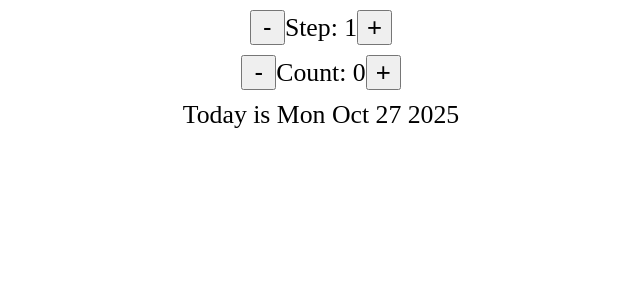
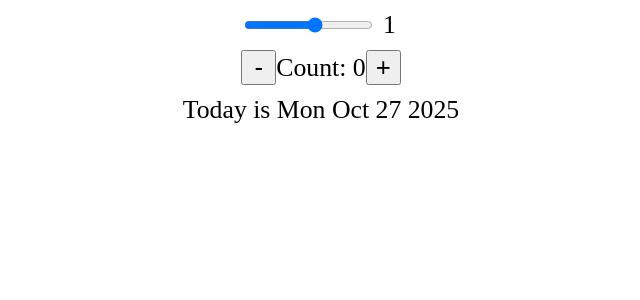
Before and after one commit to sina1verse/personal-react-projects, a React (Create React App) app in the folder 5-date-counter/: page / in a window 1280 px wide. Shown: the top 300 px of the page, without its empty margins (319-959 px from the left). Built offline with nearby package versions, Linux system fonts and the light colour scheme.

Commit message:
Change the step input to a slider

```diff
--- a/5-date-counter/src/App.js
+++ b/5-date-counter/src/App.js
@@ -16,11 +16,13 @@ export default function App() {
 function Step({ step, setStep }) {
   return (
     <div className="container">
-      <button onClick={() => setStep((step) => (step > 0 ? step - 1 : step))}>
-        -
-      </button>
-      <p>Step: {step}</p>
-      <button onClick={() => setStep((step) => step + 1)}>+</button>
+      <input
+        type="range"
+        min={1}
+        max={10}
+        onChange={(e) => setStep(Number(e.target.value))}
+      />
+      <span id="step">{step}</span>
     </div>
   );
 }
--- a/5-date-counter/src/index.css
+++ b/5-date-counter/src/index.css
@@ -15,3 +15,8 @@ button {
   justify-content: center;
   align-items: center;
 }
+
+#step {
+  padding: 0 0 0 10px;
+  width: 15px;
+}
```
